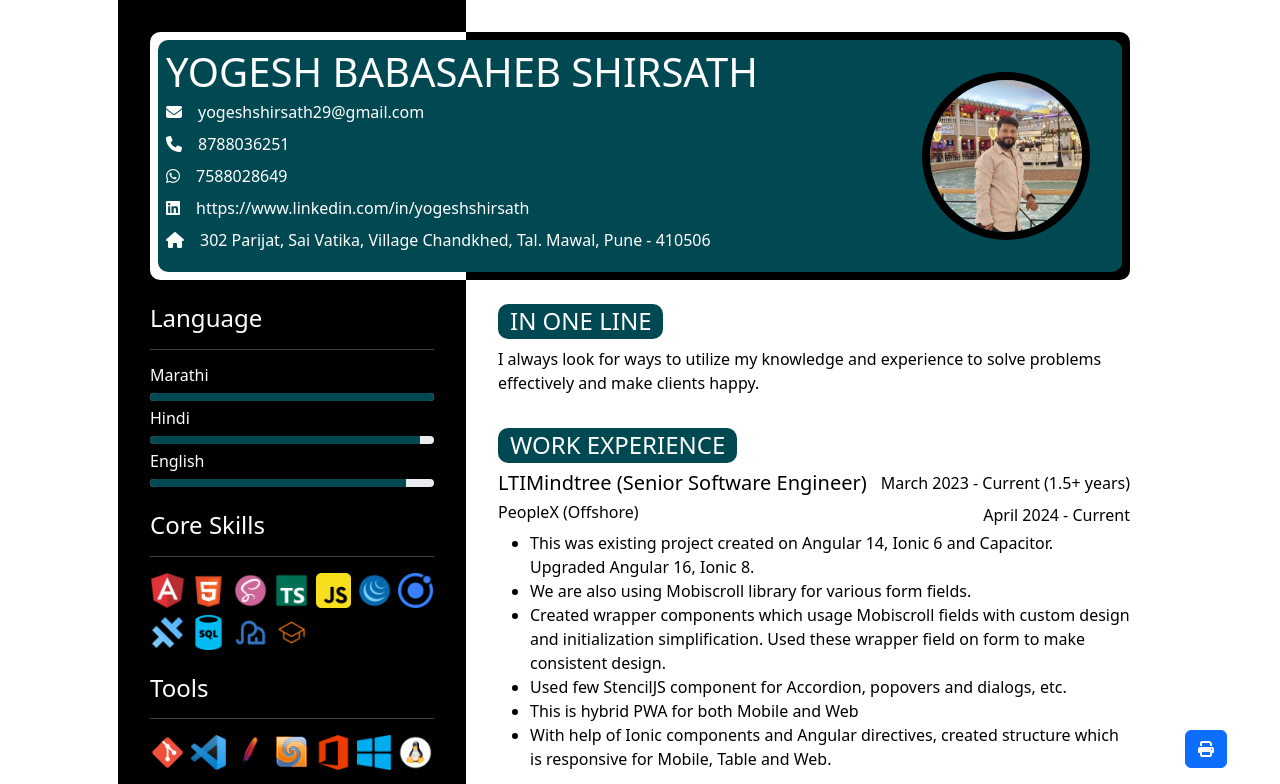
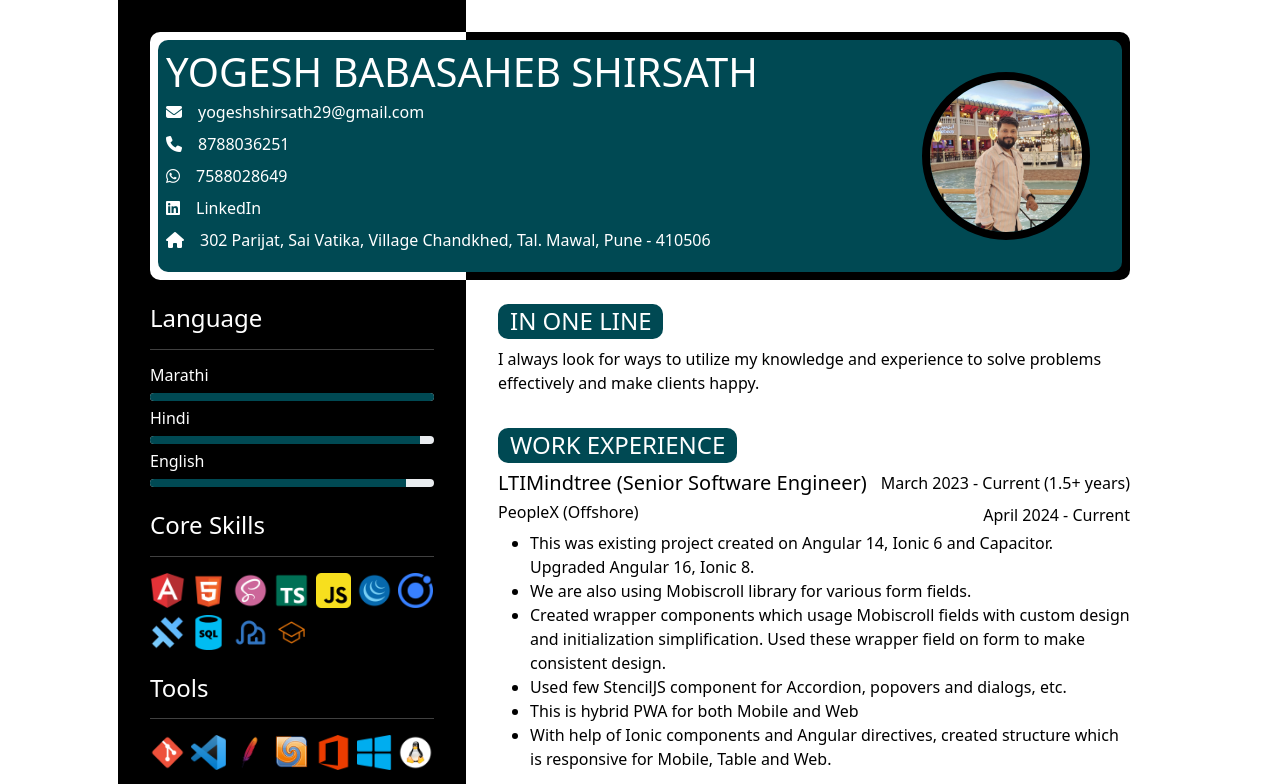
Before and after one commit to yogshirsath/yogshirsath.github.io, a plain HTML site: page index.html in a window 1280 px wide. Shown: the top 784 px of the page. Drawn offline with nearby package versions, Linux system fonts and the light colour scheme.

Commit message:
Added contact and email links

```diff
--- a/index.html
+++ b/index.html
@@ -17,10 +17,10 @@
                 <div>
                     <h1 class="my-name">YOGESH BABASAHEB SHIRSATH</h1>
                 </div>
-                <p><i class="fa fa-envelope me-3"></i>yogeshshirsath29@gmail.com</p>
-                <p><i class="fa fa-phone me-3"></i>8788036251</p>
-                <p><i class="fa fa-brands fa-whatsapp me-3"></i>7588028649</p>
-                <p><i class="fa fa-brands fa-linkedin me-3"></i>https://www.linkedin.com/in/yogeshshirsath</p>
+                <p><i class="fa fa-envelope me-3"></i><a href ="mailto:yogeshshirsath29@gmail.com">yogeshshirsath29@gmail.com</a></p>
+                <p><i class="fa fa-phone me-3"></i><a href="tel:8788036251">8788036251</a></p>
+                <p><i class="fa fa-brands fa-whatsapp me-3"></i><a href="tel:7588028649">7588028649</a></p>
+                <p><i class="fa fa-brands fa-linkedin me-3"></i><a href="https://www.linkedin.com/in/yogeshshirsath" target="_black">LinkedIn</a></p>
                 <p><i class="fa fa-home me-3"></i>302 Parijat, Sai Vatika, Village Chandkhed, Tal. Mawal, Pune - 410506</p>
                 <img class="profile" src="./Profile.jpg" alt="Profile">
             </div>
@@ -174,7 +174,6 @@
             </div>
         </div>
     </div>
-    <button class="btn btn-primary print-resume" onclick="print()"><i class="fa fa-print"></i></button>
 </body>
 <footer>
     <script src="https://cdnjs.cloudflare.com/ajax/libs/html2pdf.js/0.10.1/html2pdf.bundle.min.js" integrity="sha512-GsLlZN/3F2ErC5ifS5QtgpiJtWd43JWSuIgh7mbzZ8zBps+dvLusV+eNQATqgA/HdeKFVgA5v3S/cIrLF7QnIg==" crossorigin="anonymous" referrerpolicy="no-referrer"></script>
--- a/style.css
+++ b/style.css
@@ -28,6 +28,10 @@ hr {
     backdrop-filter: invert(1);
     padding: 0.5rem;
     border-radius: var(--border-radius);
+}
+.its-me a {
+    color: var(--skill-color);
+    text-decoration: none;
 }
 .me-content {
     background-color: var(--primary-color);
@@ -86,10 +90,3 @@ hr {
     padding-left: 2rem;
     padding-right: 2rem;
 }
-
-.print-resume {
-    position: fixed;
-    right: var(--padding);
-    bottom: var(--padding);
-    transform: translateX(-50%);
-}
```
